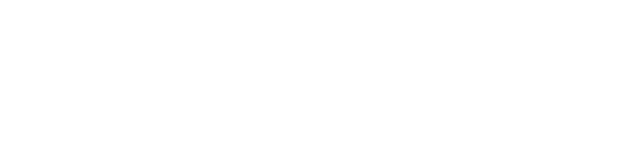
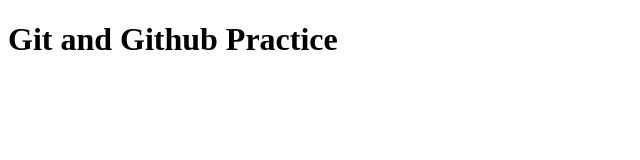
Before and after one commit to ahmedali41/git-and-github-practice, a plain HTML site: page index.html in a window 1280 px wide. Shown: the whole page, without its empty margins (0-640 px from the left). Drawn offline with Linux system fonts and the light colour scheme.

Commit message:
add some changes

```diff
--- a/index.html
+++ b/index.html
@@ -3,9 +3,12 @@
   <head>
     <meta charset="UTF-8" />
     <meta name="viewport" content="width=device-width, initial-scale=1.0" />
-    <title>Document</title>
+    <title>Git and Github Practice</title>
   </head>
   <body>
+    <div>
+      <h1>Git and Github Practice</h1>
+    </div>
     <script src="index.js"></script>
   </body>
 </html>
```
